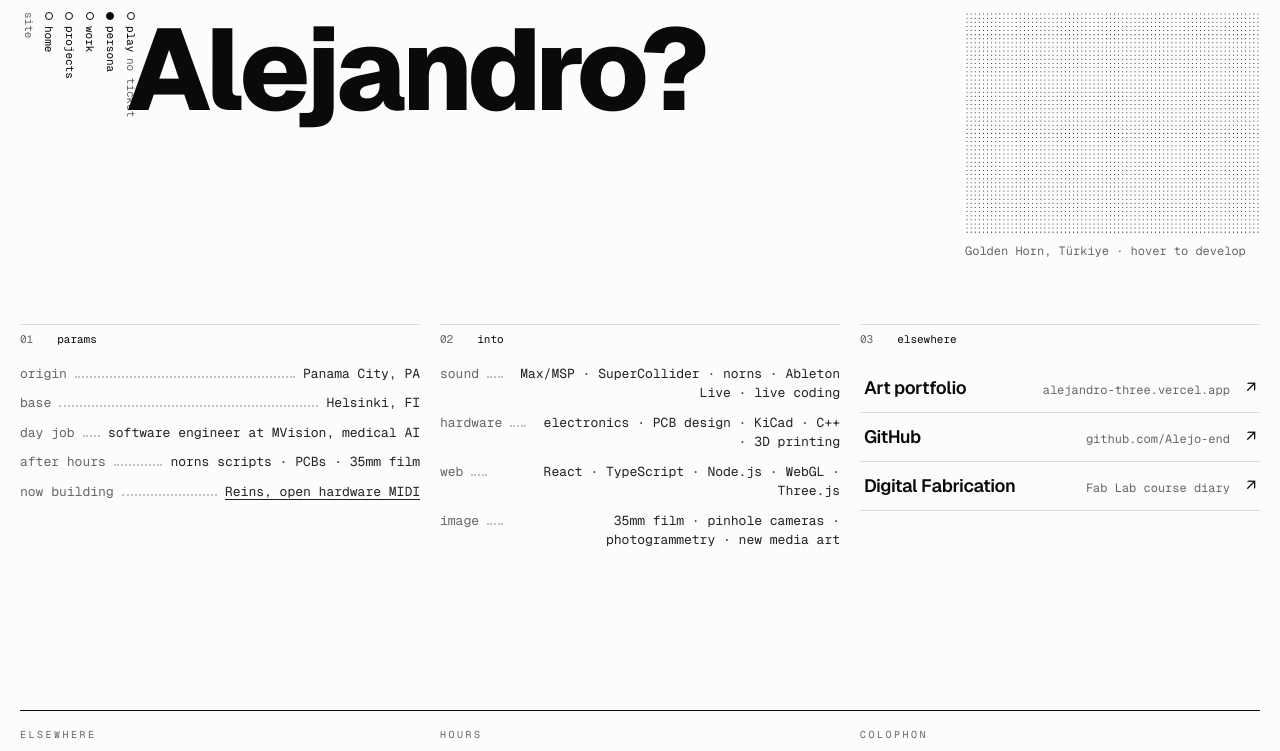
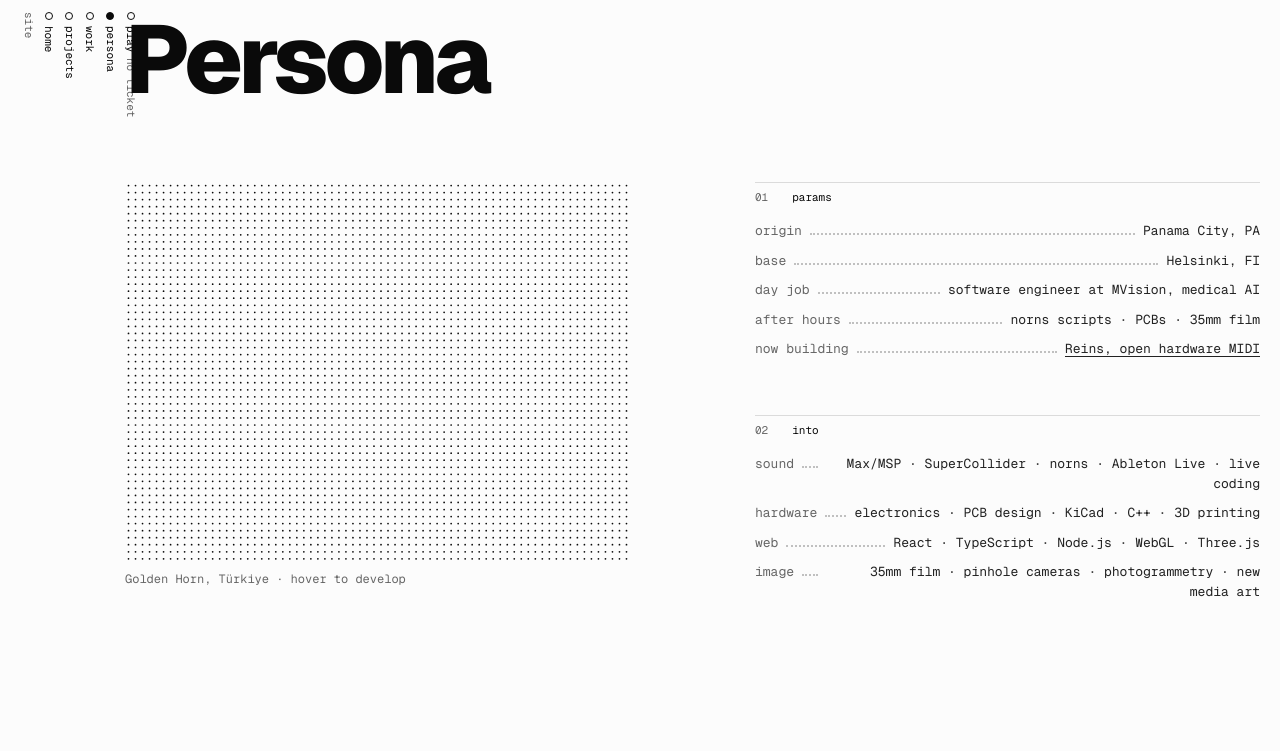
Before and after one commit to Alejo-end/portfolio, a Next.js app: page /persona in a window 1280 px wide. Shown: the top 751 px of the page. Built offline with nearby package versions, Linux system fonts and the light colour scheme.

Commit message:
Persona: titled like the other pages, large portrait beside params and into, links left to the footer

```diff
--- a/src/app/persona/page.tsx
+++ b/src/app/persona/page.tsx
@@ -26,18 +26,18 @@ const into: Spec[] = [
     { label: 'image', value: '35mm film · pinhole cameras · photogrammetry · new media art' },
 ]
 
-const links = [
-    { label: 'Art portfolio', meta: 'alejandro-three.vercel.app', href: 'https://alejandro-three.vercel.app/' },
-    { label: 'GitHub', meta: 'github.com/Alejo-end', href: 'https://github.com/Alejo-end' },
-    { label: 'Digital Fabrication', meta: 'Fab Lab course diary', href: 'https://digital-fabrication-1baba0.gitlab.io/' },
-]
-
+// A quiet page: the title like every other page, then the portrait large on
+// the left and the two lists of facts on the right, with room around them.
+// Links live in the footer, not here too.
 export default function Persona() {
     return (
-        <main className="page space-y-16">
-            <PageTop
-                aside={
-                    <figure className="rise rise-3 space-y-2">
+        <main className="page">
+            <PageTop>
+                <h1 className="display rise text-6xl md:text-8xl">Persona</h1>
+            </PageTop>
+
+            <div className="grid gap-x-5 gap-y-14 pt-16 lg:grid-cols-12">
+                <figure className="rise rise-2 space-y-2 lg:col-span-5 lg:col-start-2">
                     <DotPortrait
                         src="/images/persona-portrait.jpg"
                         alt="Alejandro smiling on a boat at golden hour, city skyline across the water behind him"
@@ -46,39 +46,15 @@ export default function Persona() {
                     />
                     <figcaption className="label">Golden Horn, Türkiye · hover to develop</figcaption>
                 </figure>
-                }
-            >
-                <h1 className="display rise rise-1 text-7xl leading-[0.85] md:text-8xl lg:text-[9vw]">Alejandro?</h1>
-            </PageTop>
 
-            {/* Three cells across the page, the way the home page sets its modules. */}
-            <div className="grid gap-x-5 gap-y-12 lg:grid-cols-3">
+                <div className="rise rise-3 space-y-14 lg:col-span-5 lg:col-start-8">
                     <Module no="01" title="params">
                         <SpecList specs={params} />
                     </Module>
                     <Module no="02" title="into">
                         <SpecList specs={into} />
                     </Module>
-                <Module no="03" title="elsewhere">
-                    <ul>
-                        {links.map((link) => (
-                            <li key={link.href}>
-                                <a
-                                    href={link.href}
-                                    target="_blank"
-                                    rel="noopener noreferrer"
-                                    className="plain group flex items-baseline gap-4 border-b border-border px-1 py-2.5 transition-colors hover:bg-foreground hover:text-background"
-                                >
-                                    <span className="flex-1 text-lg font-semibold tracking-tight">{link.label}</span>
-                                    <span className="hidden font-mono text-xs text-muted-foreground group-hover:text-background/70 sm:block">
-                                        {link.meta}
-                                    </span>
-                                    <span aria-hidden>↗</span>
-                                </a>
-                            </li>
-                        ))}
-                    </ul>
-                </Module>
+                </div>
             </div>
         </main>
     )
```
Lines whose indentation alone changed are shown as unchanged.
